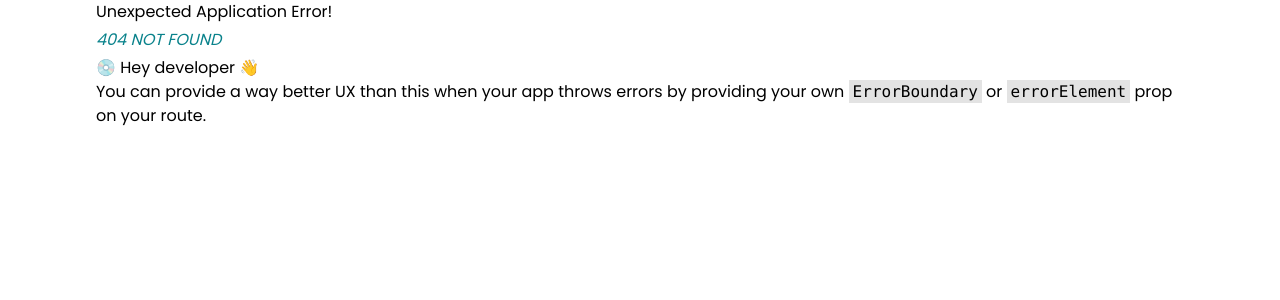
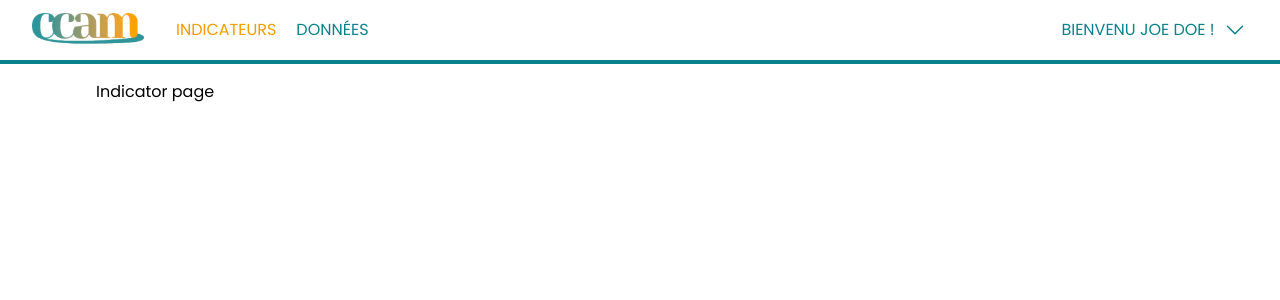
Before and after one commit to Nalvac/ChallengeStackM2, a React (Vite) app in the folder client/: page /indicator in a window 1280 px wide. Before the commit this address had no page. Shown: the top 300 px of the page. Built offline with nearby package versions, Linux system fonts and the light colour scheme.

Commit message:
Header component loading

```diff
--- a/client/src/assets/main.scss
+++ b/client/src/assets/main.scss
@@ -13,7 +13,7 @@
 }
 
 body {
-  @apply font-poppins text-base max-w-screen-3xl px-24;
+  @apply font-poppins text-base max-w-screen-3xl px-24 relative;
 }
 
 .page-wrapper {
@@ -37,6 +37,12 @@ h4 {
   @apply text-xl;
 
   &.active {
+    @apply text-secondary;
+  }
+}
+
+.active {
+  h4 {
     @apply text-secondary;
   }
 }
@@ -114,6 +120,10 @@ input[type="text"] {
   }
 }
 
+header {
+  @apply h-16 border-b-4 border-primary absolute top-0 left-0 right-0;
+}
+
 
 input {
   border: none;
--- /dev/null
+++ b/client/src/components/Header/Header.jsx
@@ -0,0 +1,30 @@
+import {NavLink} from "react-router-dom";
+import logo from '../../assets/images/logo.png';
+export default function Header (){
+  return (
+    <>
+      <header className={'flex items-center'}>
+        <div className={'flex  w-4/5 '}>
+          <div className={'ml-8 mr-8 w-28'}>
+            <img alt={'CCAM Logo'} src={logo}/>
+          </div>
+          <div className={'flex justify-center items-center'}>
+            <NavLink to={'indicator'} className={`mr-5`} >
+              <h4>Indicateurs</h4>
+            </NavLink>
+            <NavLink to={'data'}>
+              <h4>Données</h4>
+            </NavLink>
+          </div>
+        </div>
+        <div className={'ml-5 flex justify-center items-center w-1/5 '}>
+          <h3 className={'mr-2'}>Bienvenu Joe Doe !</h3>
+          <svg xmlns="http://www.w3.org/2000/svg" fill="none" viewBox="0 0 24 24" strokeWidth={1.5} stroke="currentColor" className="w-6 h-6 text-primary">
+            <path strokeLinecap="round" strokeLinejoin="round" d="m19.5 8.25-7.5 7.5-7.5-7.5" />
+          </svg>
+        </div>
+      </header>
+    </>
+  )
+
+}
--- a/client/src/pages/Homepage/Homepage.jsx
+++ b/client/src/pages/Homepage/Homepage.jsx
@@ -1,7 +1,13 @@
+import Header from "../../components/Header/Header.jsx";
+import {Outlet} from "react-router-dom";
+
 export default function Homepage () {
   return(
     <>
-      <p>Home PAGE</p>
+      <Header></Header>
+      <div className={'mt-20'}>
+        <Outlet></Outlet>
+      </div>
     </>
   )
 }
--- /dev/null
+++ b/client/src/pages/admin/Data.jsx
@@ -0,0 +1,7 @@
+export default function Data() {
+  return (
+    <>
+      <p>Page de donnée</p>
+    </>
+  )
+}
--- /dev/null
+++ b/client/src/pages/admin/Indicator.jsx
@@ -0,0 +1,7 @@
+export default function Indicator() {
+  return(
+    <>
+      <p>Indicator page</p>
+    </>
+  )
+}
--- a/client/src/routes.jsx
+++ b/client/src/routes.jsx
@@ -3,6 +3,8 @@ import App from "./App.jsx";
 import Login from "./pages/Login/Login.jsx";
 import Homepage from "./pages/Homepage/Homepage.jsx";
 import Signup from "./pages/Singup/Signup.jsx";
+import Indicator from "./pages/admin/Indicator.jsx";
+import Data from "./pages/admin/Data.jsx";
 
 const router = createBrowserRouter([
   {
@@ -10,8 +12,18 @@ const router = createBrowserRouter([
     element: <App/>,
     children: [
       {
-        index: true,
-        element: <Homepage/>
+        path: '/',
+        element: <Homepage/>,
+        children: [
+          {
+            path: 'indicator',
+            element: <Indicator/>
+          },
+          {
+            path: '/data',
+            element: <Data/>
+          }
+        ]
       },
       {
         path: 'login',
```
